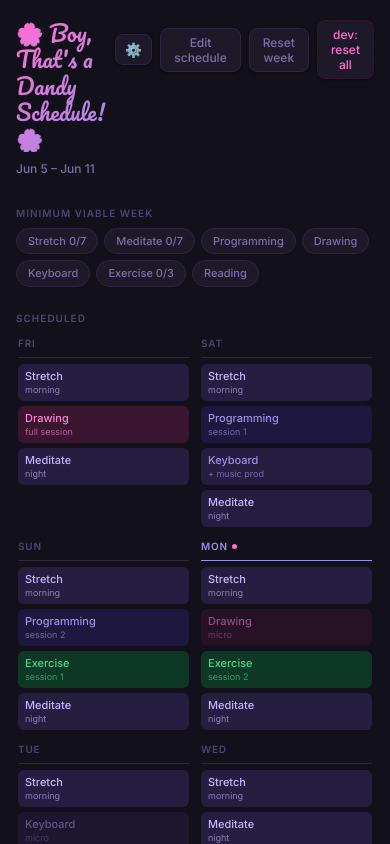
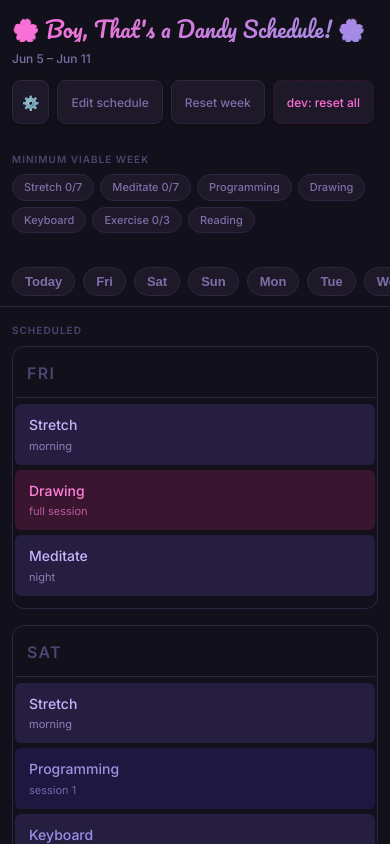
Before and after one commit to Walabrolu4/Boy-Thats-a-Dandy-Schedule-, a Svelte app: page / in a window 390 px wide. Shown: the top 844 px of the page. Built offline with nearby package versions, Linux system fonts and the light colour scheme.

Commit message:
feat: sprint 2 mobile view and touch reorder

```diff
--- a/package.json
+++ b/package.json
@@ -7,10 +7,13 @@
     "dev": "vite",
     "build": "vite build",
     "preview": "vite preview",
-    "test": "vitest"
+    "test": "vitest run"
   },
   "devDependencies": {
     "@sveltejs/vite-plugin-svelte": "^7.1.2",
+    "@testing-library/jest-dom": "^6.9.1",
+    "@testing-library/svelte": "^5.3.1",
+    "jsdom": "^29.1.1",
     "svelte": "^5.56.3",
     "vite": "^8.0.16",
     "vitest": "^4.1.8"
--- a/src/app.css
+++ b/src/app.css
@@ -939,12 +939,108 @@ textarea:focus {
 .footer-logo:hover { opacity: 0.85; }
 
 /* ══════════════════════════════════════════════════════════════
-   RESPONSIVE
+   MOBILE VIEW & RESPONSIVE (SPRINT 2)
    ══════════════════════════════════════════════════════════════ */
-@media (max-width: 680px) {
-  .week-grid { grid-template-columns: repeat(4, 1fr); }
+@media (max-width: 600px) {
+  .week-grid { grid-template-columns: 1fr; gap: 1rem; }
+  .day-col { border-radius: 12px; border: 1px solid var(--border); padding-bottom: 12px; }
+  .day-header { padding: 12px; font-size: 16px; }
+  .app { padding: 1rem 0.75rem 2rem; }
+
+  /* Header stacking */
+  .header { flex-direction: column; align-items: stretch; gap: 12px; }
+  .header-left { flex-direction: column; align-items: flex-start; }
+  .mvw-chips { flex-wrap: wrap; margin-left: 0; }
+  .header-right { justify-content: flex-end; }
+
+  /* Touch targets (minimum 44x44px for buttons) */
+  .btn, .icon-btn, .review-toggle { min-height: 44px; }
+  .icon-btn { min-width: 44px; display: flex; align-items: center; justify-content: center; }
+  .del-btn, .edit-btn { width: 28px; height: 28px; font-size: 14px; }
+
+  /* Sessions padding */
+  .session { padding: 12px 14px; font-size: 14px; min-height: 44px; display: flex; flex-wrap: wrap; align-items: center; }
+  .session .note { font-size: 11px; display: block; width: 100%; margin-top: 4px; }
+  .check { width: 18px; height: 18px; font-size: 10px; top: 50%; transform: translateY(-50%); right: 12px; }
+  .session.checkable { padding-right: 40px; }
+
+  /* Inputs */
+  input, textarea, .add-day-btn { min-height: 44px; }
+  .type-picker { flex-wrap: wrap; gap: 8px; }
+  .type-opt { padding: 8px 12px; font-size: 12px; }
+
+  .review-card, .tasks-section { border-radius: 12px; margin-top: 1.5rem; }
+
+  /* Empty days collapse */
+  .day-col.empty { padding-bottom: 0; min-height: 54px; display: flex; align-items: center; justify-content: space-between; }
+  .day-col.empty .day-header { padding: 0 12px; margin: 0; border: none; }
+  .day-col.empty .add-day-btn { width: auto; min-height: 32px; padding: 6px 12px; margin: 0 12px 0 0; }
 }
-@media (max-width: 420px) {
-  .week-grid { grid-template-columns: repeat(2, 1fr); }
-  .app { padding: 1.25rem 1rem 2rem; }
+
+/* ── Mobile Tab Bar (Navigation) ── */
+.mobile-tabs {
+  display: none;
+  position: sticky;
+  top: 0;
+  z-index: 100;
+  background: var(--bg);
+  padding: 10px 0;
+  margin: 0 -0.75rem 1rem;
+  overflow-x: auto;
+  border-bottom: 1px solid var(--border);
+  gap: 8px;
 }
+.mobile-tabs::-webkit-scrollbar { display: none; }
+@media (max-width: 600px) {
+  .mobile-tabs { display: flex; padding-left: 0.75rem; padding-right: 0.75rem; }
+}
+.tab-chip {
+  padding: 6px 12px;
+  border-radius: 16px;
+  font-size: 13px;
+  font-weight: 600;
+  white-space: nowrap;
+  background: var(--surface);
+  border: 1px solid var(--border);
+  color: var(--text-muted);
+  cursor: pointer;
+}
+.tab-chip.active {
+  background: var(--purple-bg);
+  color: var(--purple);
+  border-color: var(--purple-dim);
+}
+
+/* ── Touch Reorder Mode ── */
+.reorder-mode {
+  position: relative;
+  z-index: 50;
+  box-shadow: 0 0 0 2px var(--purple) !important;
+  transform: scale(1.02);
+}
+.reorder-actions {
+  display: flex;
+  gap: 6px;
+  margin-top: 10px;
+  width: 100%;
+}
+.reorder-btn {
+  flex: 1;
+  background: var(--surface);
+  border: 1px solid var(--border-strong);
+  border-radius: 6px;
+  padding: 8px;
+  font-size: 16px;
+  font-weight: bold;
+  color: var(--text);
+}
+.reorder-btn:active { background: var(--surface-hover); }
+.reorder-select {
+  flex: 2;
+  background: var(--surface);
+  border: 1px solid var(--border-strong);
+  border-radius: 6px;
+  padding: 8px;
+  font-size: 14px;
+  color: var(--text);
+}
--- a/src/components/WeekGrid.svelte
+++ b/src/components/WeekGrid.svelte
@@ -1,18 +1,18 @@
 <script>
+  import { onMount } from 'svelte';
   import { TYPES, LEGEND_ITEMS } from '../lib/data.js';
   import { getSchedule, saveSchedule } from '../lib/storage.js';
 
   let { weekState, editMode, scheduleVersion, onStateChange, onScheduleChange } = $props();
 
-  // Re-read schedule from localStorage whenever scheduleVersion changes
   let days = $derived.by(() => {
-    scheduleVersion; // track the dependency
+    scheduleVersion;
     return getSchedule();
   });
 
   let todayJsDay = new Date().getDay();
+  let currentDayKey = $derived(days.find(d => d.jsDay === todayJsDay)?.key || 'mon');
 
-  // Local form state
   let activeAddDay = $state(null);
   let pendingType = $state('anchor');
   let pendingMicro = $state(false);
@@ -21,8 +21,22 @@
   let editingMicro = $state(false);
   let dragState = $state(null);
 
+  // ── Touch Reorder State ──
+  let touchTimer = null;
+  let reorderMode = $state(null);
+
+  onMount(() => {
+    const clickHandler = (e) => {
+      if (reorderMode && !e.target.closest('.reorder-mode')) {
+        reorderMode = null;
+      }
+    };
+    document.addEventListener('click', clickHandler);
+    return () => document.removeEventListener('click', clickHandler);
+  });
+
   function toggle(dayKey, sessionId) {
-    if (editMode) return;
+    if (editMode || reorderMode) return;
     const key = `${dayKey}-${sessionId}`;
     const newState = { ...weekState, checked: { ...weekState.checked } };
     newState.checked[key] = !newState.checked[key];
@@ -30,14 +44,10 @@
   }
 
   function openAddForm(dayKey) {
-    activeAddDay = dayKey;
-    pendingType = 'anchor';
-    pendingMicro = false;
+    activeAddDay = dayKey; pendingType = 'anchor'; pendingMicro = false;
     setTimeout(() => document.getElementById(`addname-${dayKey}`)?.focus(), 30);
   }
-
   function cancelAdd() { activeAddDay = null; pendingMicro = false; }
-
   function confirmAdd(dayKey) {
     const nameEl = document.getElementById(`addname-${dayKey}`);
     const noteEl = document.getElementById(`addnote-${dayKey}`);
@@ -59,8 +69,7 @@
     const allDays = getSchedule();
     const d = allDays.find(d => d.key === dayKey);
     if (d) d.sessions = d.sessions.filter(s => s.id !== sessionId);
-    saveSchedule(allDays);
-    onScheduleChange();
+    saveSchedule(allDays); onScheduleChange();
   }
 
   function openEditForm(dayKey, sessionId) {
@@ -68,14 +77,11 @@
     const session = d?.sessions.find(s => s.id === sessionId);
     if (!session) return;
     editingSession = { dayKey, sessionId };
-    editingType = session.type;
-    editingMicro = !!session.micro;
+    editingType = session.type; editingMicro = !!session.micro;
     activeAddDay = null;
     setTimeout(() => { const el = document.getElementById(`edit-label-${sessionId}`); el?.focus(); el?.select(); }, 30);
   }
-
   function cancelEdit() { editingSession = null; }
-
   function saveEdit(dayKey, sessionId) {
     const labelEl = document.getElementById(`edit-label-${sessionId}`);
     const noteEl = document.getElementById(`edit-note-${sessionId}`);
@@ -87,24 +93,50 @@
     session.label = label; session.type = editingType; session.note = noteEl?.value.trim() ?? '';
     if (editingMicro) session.micro = true; else delete session.micro;
     saveSchedule(allDays);
-    editingSession = null;
-    onScheduleChange();
+    editingSession = null; onScheduleChange();
+  }
+
+  // ── Touch Reorder Logic ──
+  function onTouchStart(e, dayKey, sessionId) {
+    if (editMode) return;
+    touchTimer = setTimeout(() => {
+      reorderMode = { dayKey, sessionId };
+    }, 500);
+  }
+  function onTouchEndOrMove() {
+    if (touchTimer) clearTimeout(touchTimer);
+  }
+  function moveReorder(dir) {
+    if (!reorderMode) return;
+    const { dayKey, sessionId } = reorderMode;
+    const allDays = getSchedule();
+    const d = allDays.find(d => d.key === dayKey);
+    const idx = d.sessions.findIndex(s => s.id === sessionId);
+    if (idx === -1) return;
+    if (dir === -1 && idx > 0) {
+      const temp = d.sessions[idx]; d.sessions[idx] = d.sessions[idx - 1]; d.sessions[idx - 1] = temp;
+    } else if (dir === 1 && idx < d.sessions.length - 1) {
+      const temp = d.sessions[idx]; d.sessions[idx] = d.sessions[idx + 1]; d.sessions[idx + 1] = temp;
+    } else return;
+    saveSchedule(allDays); onScheduleChange();
+  }
+  function moveToDay(e) {
+    const toDay = e.target.value;
+    if (!reorderMode || !toDay) return;
+    const { dayKey, sessionId } = reorderMode;
+    if (dayKey === toDay) return;
+    dragState = { fromDay: dayKey, sessionId };
+    performMove(toDay, null, 'end');
+    reorderMode = { dayKey: toDay, sessionId };
   }
 
   // ── Drag and drop ──
   function onDragStart(e, dayKey, sessionId) {
     dragState = { fromDay: dayKey, sessionId, el: e.currentTarget };
-    e.dataTransfer.effectAllowed = 'move';
-    e.dataTransfer.setData('text/plain', '');
+    e.dataTransfer.effectAllowed = 'move'; e.dataTransfer.setData('text/plain', '');
     requestAnimationFrame(() => dragState?.el?.classList.add('dragging'));
   }
-
-  function onDragEnd() {
-    dragState?.el?.classList.remove('dragging');
-    dragState = null;
-    clearDropUI();
-  }
-
+  function onDragEnd() { dragState?.el?.classList.remove('dragging'); dragState = null; clearDropUI(); }
   function onSessionDragOver(e, dayKey, sessionId) {
     if (!dragState) return;
     e.preventDefault(); e.stopPropagation();
@@ -114,13 +146,11 @@
     e.currentTarget.classList.add(pos === 'before' ? 'drop-before' : 'drop-after');
     document.querySelector(`[data-col="${dayKey}"]`)?.classList.add('drop-col');
   }
-
   function onColDragOver(e, dayKey) {
     if (!dragState) return;
     e.preventDefault(); clearDropUI();
     document.querySelector(`[data-col="${dayKey}"]`)?.classList.add('drop-col');
   }
-
   function onSessionDrop(e, dayKey, sessionId) {
     e.preventDefault(); e.stopPropagation();
     if (!dragState) return;
@@ -128,18 +158,15 @@
     const pos = e.clientY < rect.top + rect.height / 2 ? 'before' : 'after';
     clearDropUI(); performMove(dayKey, sessionId, pos);
   }
-
   function onColDrop(e, dayKey) {
     e.preventDefault();
     if (!dragState) return;
     clearDropUI(); performMove(dayKey, null, 'end');
   }
-
   function clearDropUI() {
     document.querySelectorAll('.drop-before,.drop-after,.drop-col').forEach(el =>
       el.classList.remove('drop-before', 'drop-after', 'drop-col'));
   }
-
   function performMove(toDay, targetSessionId, pos) {
     if (!dragState) return;
     const { fromDay, sessionId: fromId } = dragState;
@@ -157,26 +184,40 @@
       if (idx === -1) toDayObj.sessions.push(session);
       else { if (pos === 'after') idx++; toDayObj.sessions.splice(idx, 0, session); }
     }
-    saveSchedule(allDays);
-    dragState = null;
-    onScheduleChange();
+    saveSchedule(allDays); dragState = null; onScheduleChange();
+  }
+
+  function scrollToDay(key) {
+    const el = document.querySelector(`[data-col="${key}"]`);
+    if (el) {
+      const y = el.getBoundingClientRect().top + window.scrollY - 70; // offset for sticky tab bar
+      window.scrollTo({ top: y, behavior: 'smooth' });
+    }
   }
 </script>
+
+<div class="mobile-tabs">
+  <button class="tab-chip {currentDayKey === 'today' ? 'active' : ''}" onclick={() => scrollToDay(currentDayKey)}>Today</button>
+  {#each days as day}
+    <button class="tab-chip" onclick={() => scrollToDay(day.key)}>{day.label.slice(0, 3)}</button>
+  {/each}
+</div>
 
 <div class="section-heading">Scheduled</div>
 <div class="week-grid" id="weekGrid">
   {#each days as day}
     {@const isToday = day.jsDay === todayJsDay}
     <!-- svelte-ignore a11y_no_static_element_interactions -->
-    <div class="day-col {isToday ? 'today' : ''}" data-col={day.key}
+    <div class="day-col {isToday ? 'today' : ''} {day.sessions.length === 0 && !editMode ? 'empty' : ''}" data-col={day.key}
       ondragover={e => onColDragOver(e, day.key)}
       ondrop={e => onColDrop(e, day.key)}>
 
-      <div class="day-header">
+      <div class="day-header" onclick={() => { if(day.sessions.length === 0 && !editMode) toggleEditMode?.(); }}>
         {day.label}{#if isToday}<span class="today-dot"></span>{/if}
       </div>
 
       {#each day.sessions as session}
+        {@const isReorder = reorderMode?.dayKey === day.key && reorderMode?.sessionId === session.id}
         {#if editingSession?.dayKey === day.key && editingSession?.sessionId === session.id}
           <div class="add-form">
             <input type="text" id="edit-label-{session.id}" value={session.label}
@@ -201,9 +242,13 @@
           {@const key = `${day.key}-${session.id}`}
           {@const done = !!weekState.checked[key]}
           <!-- svelte-ignore a11y_click_events_have_key_events --><!-- svelte-ignore a11y_no_static_element_interactions -->
-          <div class="session t-{session.type} {session.micro?'micro':''} {done?'done':''} {!editMode?'checkable':''}"
+          <div class="session t-{session.type} {session.micro?'micro':''} {done?'done':''} {!editMode?'checkable':''} {isReorder?'reorder-mode':''}"
             draggable="true" data-session={key}
             onclick={() => toggle(day.key, session.id)}
+            ontouchstart={e => onTouchStart(e, day.key, session.id)}
+            ontouchend={onTouchEndOrMove}
+            ontouchmove={onTouchEndOrMove}
+            ontouchcancel={onTouchEndOrMove}
             ondragstart={e => onDragStart(e, day.key, session.id)}
             ondragend={onDragEnd}
             ondragover={e => onSessionDragOver(e, day.key, session.id)}
@@ -216,8 +261,21 @@
                 <button class="del-btn" draggable="false"
                   onclick={e => { e.stopPropagation(); removeSession(day.key,session.id); }} title="Remove">×</button>
               </span>
-            {:else}
+            {:else if !isReorder}
               <span class="check">✓</span>
+            {/if}
+            {#if isReorder}
+              <!-- svelte-ignore a11y_click_events_have_key_events --><!-- svelte-ignore a11y_no_static_element_interactions -->
+              <div class="reorder-actions" onclick={e => e.stopPropagation()}>
+                <button class="reorder-btn" onclick={() => moveReorder(-1)}>↑</button>
+                <button class="reorder-btn" onclick={() => moveReorder(1)}>↓</button>
+                <select class="reorder-select" onchange={moveToDay}>
+                  <option value="" disabled selected>Move to...</option>
+                  {#each days as d}
+                    <option value={d.key} disabled={d.key === day.key}>{d.label}</option>
+                  {/each}
+                </select>
+              </div>
             {/if}
           </div>
         {/if}
```
Also changed, not shown: vite.config.js (+8 -1 lines), 2 other files (tests, documents, lock files or other folders).
